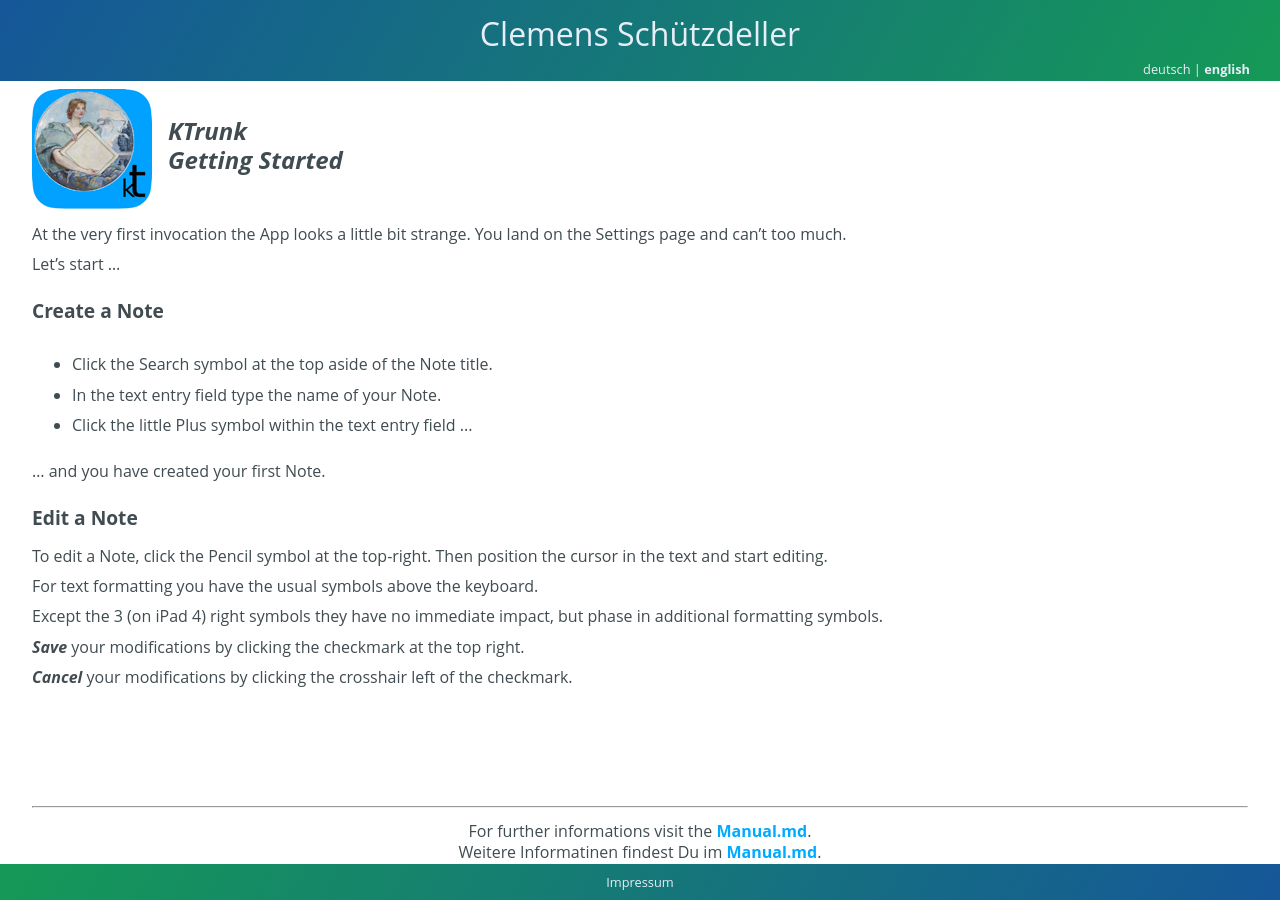
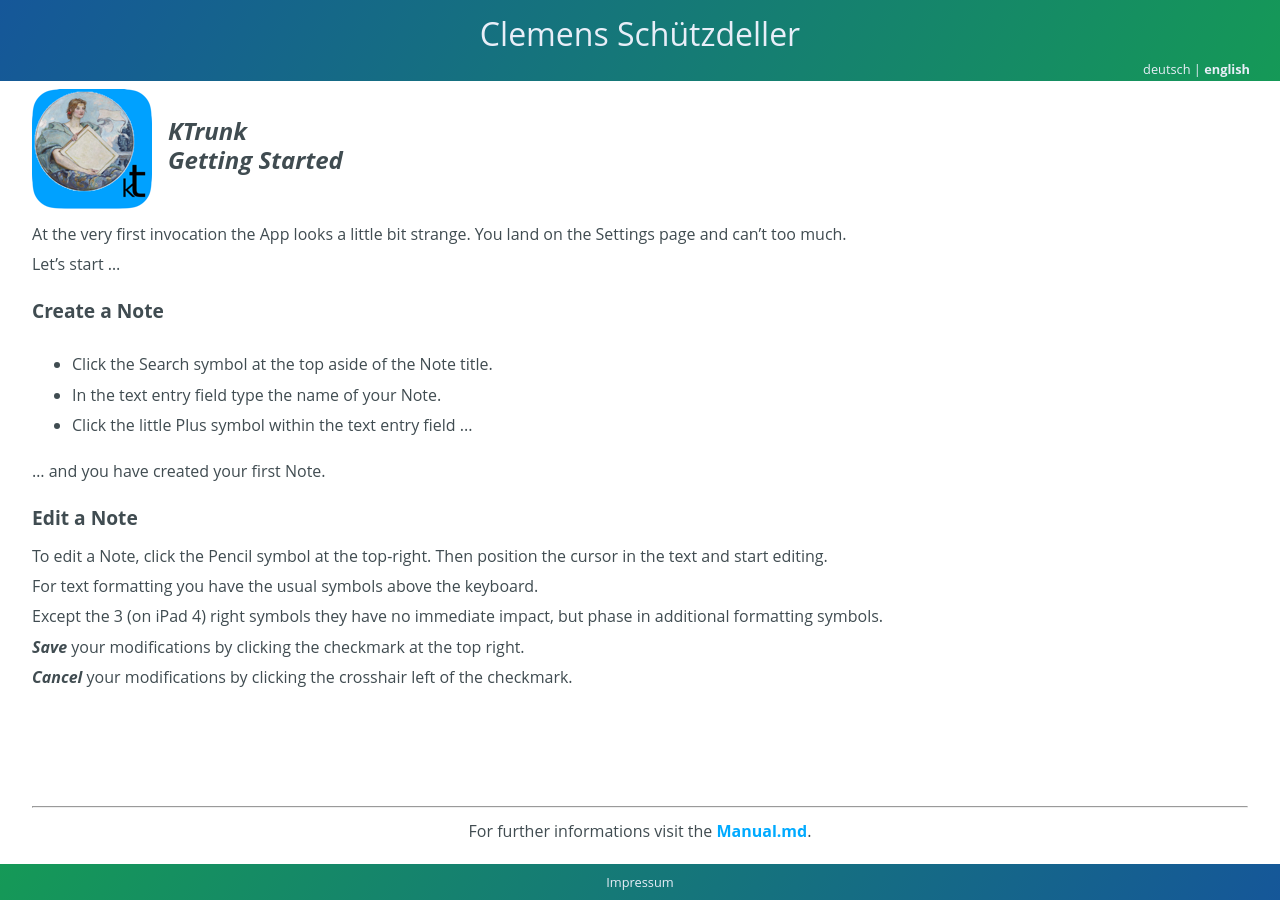
Before and after one commit to cs-LA/home, a Jekyll site: the page built from KTrunk/GettingStarted.md, in a window 1280 px wide. Built offline with Jekyll 4.4.1, drawn with Linux system fonts in a browser that asks for light colours; our own code applies the rules of GitHub Pages for plain Markdown files.

Commit message:
Update GettingStarted.md

```diff
--- a/KTrunk/GettingStarted.md
+++ b/KTrunk/GettingStarted.md
@@ -67,6 +67,6 @@
 ---
 
 <span class="en" align="center">For further informations visit the **[Manual.md](Manual)**.</span>
-<span class="en" align="center">Weitere Informatinen findest Du im **[Manual.md](Handbuch)**.</span>
+<span class="de" align="center">Weitere Informatinen findest Du im **[Manual.md](Handbuch)**.</span>
 
 ### &nbsp;
```
